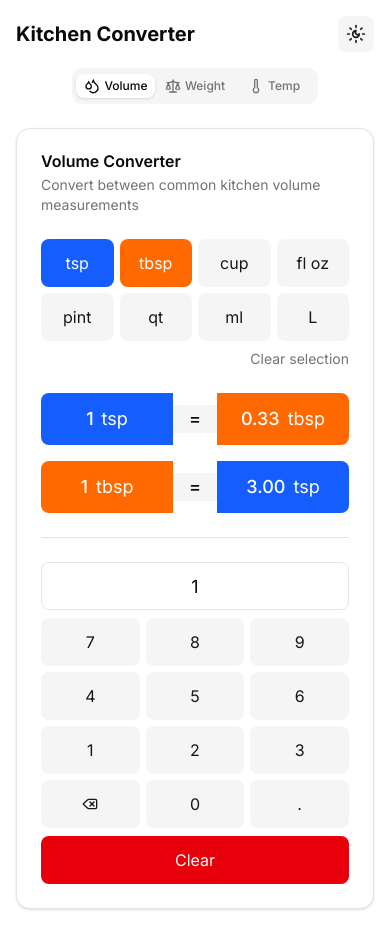
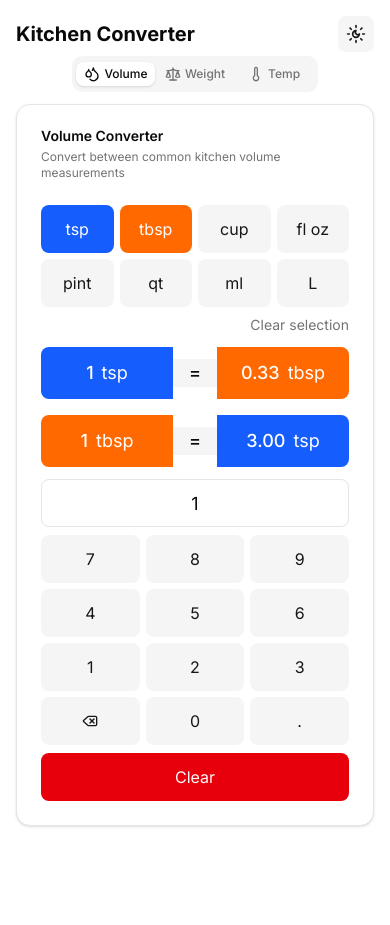
Before and after one commit to jonathon-hackbarth/conversion-app, a Next.js app: page / in a window 390 px wide. After the commit the page ends 844 px from the top, so only its background shows below. Built offline with nearby package versions, Linux system fonts and the light colour scheme.

Commit message:
tweaking size on phone views

```diff
--- a/src/app/page.tsx
+++ b/src/app/page.tsx
@@ -83,12 +83,12 @@ function BaseConverter({ config }: { config: ConverterConfig }) {
   );
 
   return (
-    <Card className="w-full">
+    <Card>
       <CardHeader>
         <CardTitle>{config.title}</CardTitle>
         <CardDescription>{config.description}</CardDescription>
       </CardHeader>
-      <CardContent className="space-y-6">
+      <CardContent className="space-y-3">
         <UnitSelector
           options={config.options}
           fromUnit={fromUnit}
@@ -103,7 +103,6 @@ function BaseConverter({ config }: { config: ConverterConfig }) {
           calculate={config.calculate}
           onValueChange={handleValueChange}
         />
-        <div className="h-px bg-border" />
         <Calculator
           value={value}
           onChange={handleValueChange}
@@ -221,13 +220,13 @@ export default function KitchenConverter() {
   return (
     <div className="min-h-screen bg-background flex flex-col items-center p-4">
       <div className="w-full max-w-md">
-        <div className="flex justify-between items-center mb-4 w-full">
+        <div className="flex justify-between items-center mb-1 w-full">
           <h1 className="text-xl font-bold text-center">Kitchen Converter</h1>
           <ThemeToggle />
         </div>
 
         <Tabs defaultValue="volume" className="w-full">
-          <TabsList className="grid grid-cols-3 mb-4 mx-auto">
+          <TabsList className="grid grid-cols-3 mb-1 mx-auto">
             <TabsTrigger
               value="volume"
               className="flex items-center gap-1 sm:gap-2"
--- a/src/components/ui/card.tsx
+++ b/src/components/ui/card.tsx
@@ -1,18 +1,18 @@
-import * as React from "react"
+import * as React from "react";
 
-import { cn } from "@/lib/utils"
+import { cn } from "@/lib/utils";
 
 function Card({ className, ...props }: React.ComponentProps<"div">) {
   return (
     <div
       data-slot="card"
       className={cn(
-        "bg-card text-card-foreground flex flex-col gap-6 rounded-xl border py-6 shadow-sm",
+        "w-full bg-card text-card-foreground flex flex-col gap-6 rounded-xl border py-6 shadow-sm",
         className
       )}
       {...props}
     />
-  )
+  );
 }
 
 function CardHeader({ className, ...props }: React.ComponentProps<"div">) {
@@ -22,27 +22,27 @@ function CardHeader({ className, ...props }: React.ComponentProps<"div">) {
       className={cn("flex flex-col gap-1.5 px-6", className)}
       {...props}
     />
-  )
+  );
 }
 
 function CardTitle({ className, ...props }: React.ComponentProps<"div">) {
   return (
     <div
       data-slot="card-title"
-      className={cn("leading-none font-semibold", className)}
+      className={cn("text-sm leading-none font-semibold", className)}
       {...props}
     />
-  )
+  );
 }
 
 function CardDescription({ className, ...props }: React.ComponentProps<"div">) {
   return (
     <div
       data-slot="card-description"
-      className={cn("text-muted-foreground text-sm", className)}
+      className={cn("text-muted-foreground text-xs", className)}
       {...props}
     />
-  )
+  );
 }
 
 function CardContent({ className, ...props }: React.ComponentProps<"div">) {
@@ -52,7 +52,7 @@ function CardContent({ className, ...props }: React.ComponentProps<"div">) {
       className={cn("px-6", className)}
       {...props}
     />
-  )
+  );
 }
 
 function CardFooter({ className, ...props }: React.ComponentProps<"div">) {
@@ -62,7 +62,14 @@ function CardFooter({ className, ...props }: React.ComponentProps<"div">) {
       className={cn("flex items-center px-6", className)}
       {...props}
     />
-  )
+  );
 }
 
-export { Card, CardHeader, CardFooter, CardTitle, CardDescription, CardContent }
+export {
+  Card,
+  CardHeader,
+  CardFooter,
+  CardTitle,
+  CardDescription,
+  CardContent,
+};
```
